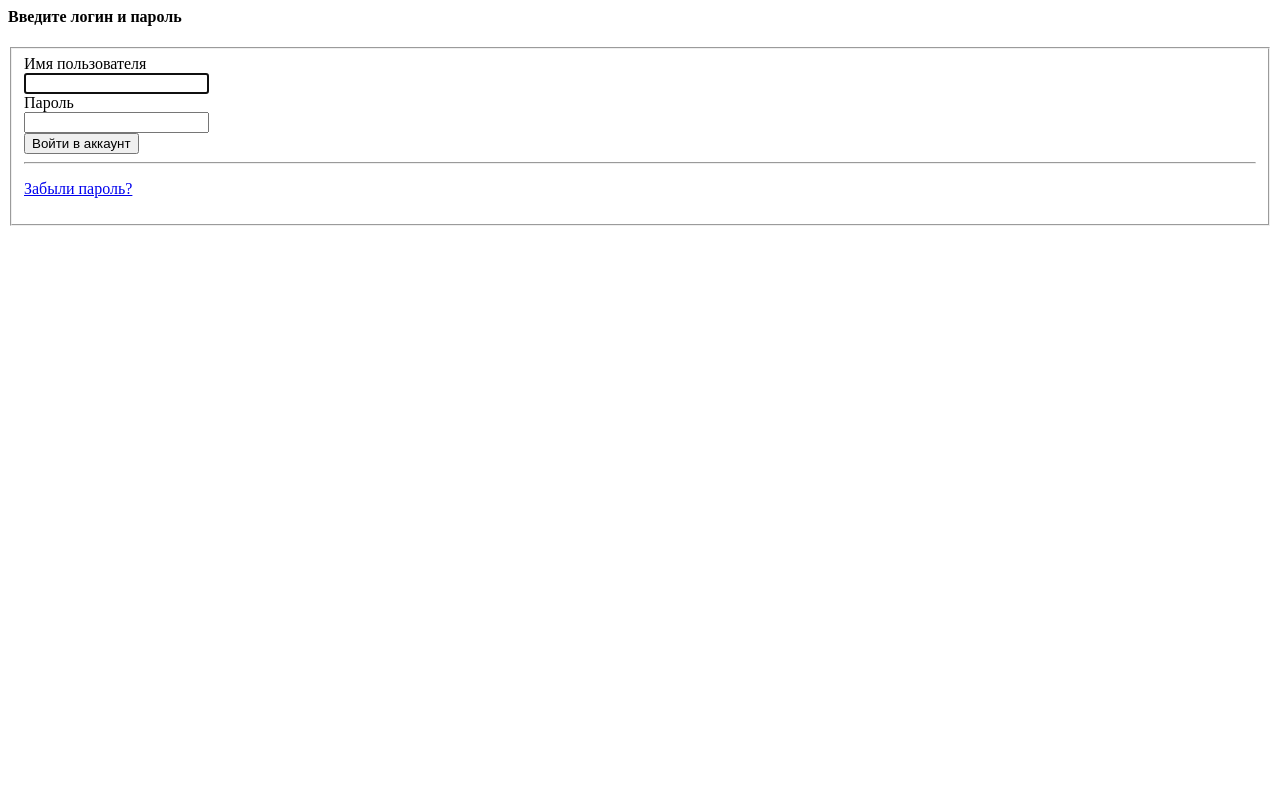
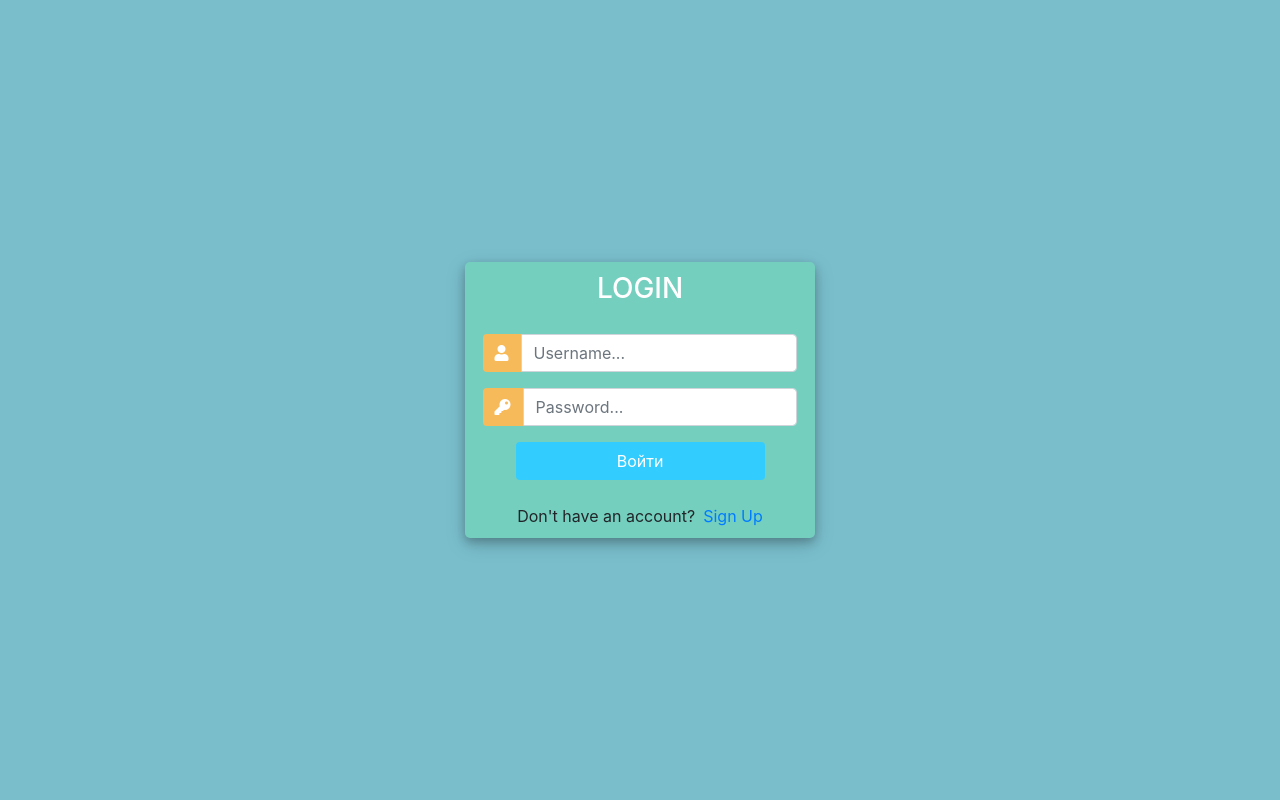
Before and after one commit to jaman-bala/my_project, a Django app: page / in a window 1280 px wide. Run offline with Django 3.2, Linux system fonts and the light colour scheme; some libraries are stand-ins or nearby versions.

Commit message:
update accounts

```diff
--- a/account/templates/register.html
+++ b/account/templates/register.html
@@ -6,7 +6,7 @@
 {%block content%}
 <div class="span7">
     <h4 class="title"><span class="text">Форма Регистрации</span></h4>
-    <form action="." method="post" class="form-stacked">
+    <form action="." method="POST" class="form-stacked">
         {% csrf_token %}
         {%if user_form.errors %}
             <p>{{user_form.errors}}</p>
--- a/account/templates/registration/login.html
+++ b/account/templates/registration/login.html
@@ -1,29 +1,126 @@
+<!DOCTYPE html>
+<html>
 
-<div class="span5">
-	<h4 class="title"><span class="text"><strong>Введите</strong> логин и пароль</span></h4>
-	<form action="." method="post">
-		{% csrf_token %}
-		<input type="hidden" name="next" value="/">
-		<fieldset>
-			<div class="control-group">
-				<label class="control-label">{{form.username.label}}</label>
-				<div class="controls">
-					{{form.username}}
+<head>
+	<title>Login</title>
+	<link rel="stylesheet" href="https://stackpath.bootstrapcdn.com/bootstrap/4.1.3/css/bootstrap.min.css" integrity="sha384-MCw98/SFnGE8fJT3GXwEOngsV7Zt27NXFoaoApmYm81iuXoPkFOJwJ8ERdknLPMO" crossorigin="anonymous">
+	<script src="https://ajax.googleapis.com/ajax/libs/jquery/3.3.1/jquery.min.js"></script>
+	<link rel="stylesheet" href="https://use.fontawesome.com/releases/v5.6.1/css/all.css" integrity="sha384-gfdkjb5BdAXd+lj+gudLWI+BXq4IuLW5IT+brZEZsLFm++aCMlF1V92rMkPaX4PP" crossorigin="anonymous">
+
+
+	<style>
+		body,
+		html {
+			margin: 0;
+			padding: 0;
+			height: 100%;
+			background: #7abecc !important;
+		}
+		.user_card {
+			width: 350px;
+			margin-top: auto;
+			margin-bottom: auto;
+			background: #74cfbf;
+			position: relative;
+			display: flex;
+			justify-content: center;
+			flex-direction: column;
+			padding: 10px;
+			box-shadow: 0 4px 8px 0 rgba(0, 0, 0, 0.2), 0 6px 20px 0 rgba(0, 0, 0, 0.19);
+			-webkit-box-shadow: 0 4px 8px 0 rgba(0, 0, 0, 0.2), 0 6px 20px 0 rgba(0, 0, 0, 0.19);
+			-moz-box-shadow: 0 4px 8px 0 rgba(0, 0, 0, 0.2), 0 6px 20px 0 rgba(0, 0, 0, 0.19);
+			border-radius: 5px;
+
+		}
+
+		.form_container {
+			margin-top: 20px;
+		}
+
+		#form-title{
+			color: #fff;
+
+		}
+
+		.login_btn {
+			width: 100%;
+			background: #33ccff !important;
+			color: white !important;
+		}
+		.login_btn:focus {
+			box-shadow: none !important;
+			outline: 0px !important;
+		}
+		.login_container {
+			padding: 0 2rem;
+		}
+		.input-group-text {
+			background: #f7ba5b !important;
+			color: white !important;
+			border: 0 !important;
+			border-radius: 0.25rem 0 0 0.25rem !important;
+		}
+		.input_user,
+		.input_pass:focus {
+			box-shadow: none !important;
+			outline: 0px !important;
+		}
+
+		#messages{
+			background-color: grey;
+			color: #fff;
+			padding: 10px;
+			margin-top: 10px;
+		}
+	</style>
+
+</head>
+<body>
+	<div class="container h-100">
+		<div class="d-flex justify-content-center h-100">
+			<div class="user_card">
+				<div class="d-flex justify-content-center">
+
+
+					<h3 id="form-title">LOGIN</h3>
+				</div>
+				<div class="d-flex justify-content-center form_container">
+					<form method="POST" action="">
+						{% csrf_token %}
+						<div class="input-group mb-3">
+							<div class="input-group-append">
+								<span class="input-group-text"><i class="fas fa-user"></i></span>
+							</div>
+
+							<input type="text" name="username" placeholder="Username..." class="form-control">
+						</div>
+
+						<div class="input-group mb-2">
+							<div class="input-group-append">
+								<span class="input-group-text"><i class="fas fa-key"></i></span>
+							</div>
+
+								<input type="password" name="password" placeholder="Password..." class="form-control" >
+						</div>
+
+							<div class="d-flex justify-content-center mt-3 login_container">
+				 				<input class="btn login_btn" type="submit" value="Войти">
+				   			</div>
+					</form>
+
+				</div>
+
+
+
+				<div class="mt-4">
+					<div class="d-flex justify-content-center links">
+						Don't have an account? <a href="" class="ml-2">Sign Up</a>
+					</div>
+
 				</div>
 			</div>
-			<div class="control-group">
-				<label class="control-label">{{form.password.label}}</label>
-				<div class="controls">
-					{{form.password}}
-				</div>
-			</div>
-			<div class="control-group">
-				<input tabindex="3" class="btn btn-inverse large" type="submit" value="Войти в аккаунт">
-				<hr>
-			</div>
-			<div class="control-group">
-				<p><a href="{% url 'password_reset' %}">Забыли пароль?</a></p>
-			</div>
-		</fieldset>
-	</form>
-</div>
+		</div>
+	</div>
+</body>
+
+</html>
--- a/account/urls.py
+++ b/account/urls.py
@@ -1,10 +1,14 @@
 
 from django.urls import path
 from django.contrib.auth.views import *
+from django.conf.urls import include
+from . import views
+urlpatterns = [
+    # path('', LoginView.as_view(), name='login'),
+    path('logout/', LogoutView.as_view(), name='logout'),
+    path('', LoginView.as_view(), name='profile'),
+    path('accounts/profile/', include('service.urls')),
 
-urlpatterns = [
-    path('', LoginView.as_view(), name='login'),
-    path('logout/', LogoutView.as_view(), name='logout'),
 
 
     path('password_change/', PasswordChangeView.as_view(), name='password_change'),
--- a/base/urls.py
+++ b/base/urls.py
@@ -21,8 +21,9 @@ from django.conf.urls.static import static
 
 urlpatterns = [
     path('admin/', admin.site.urls),
-    path('index/', include('service.urls')),
+    # path('index/', include('service.urls')),
     path('', include('account.urls')),
+    path('accounts/profile', include('service.urls')),
 
 ]
 
```
Also changed, not shown: account/views.py (+2 -7 lines), db.sqlite3.
